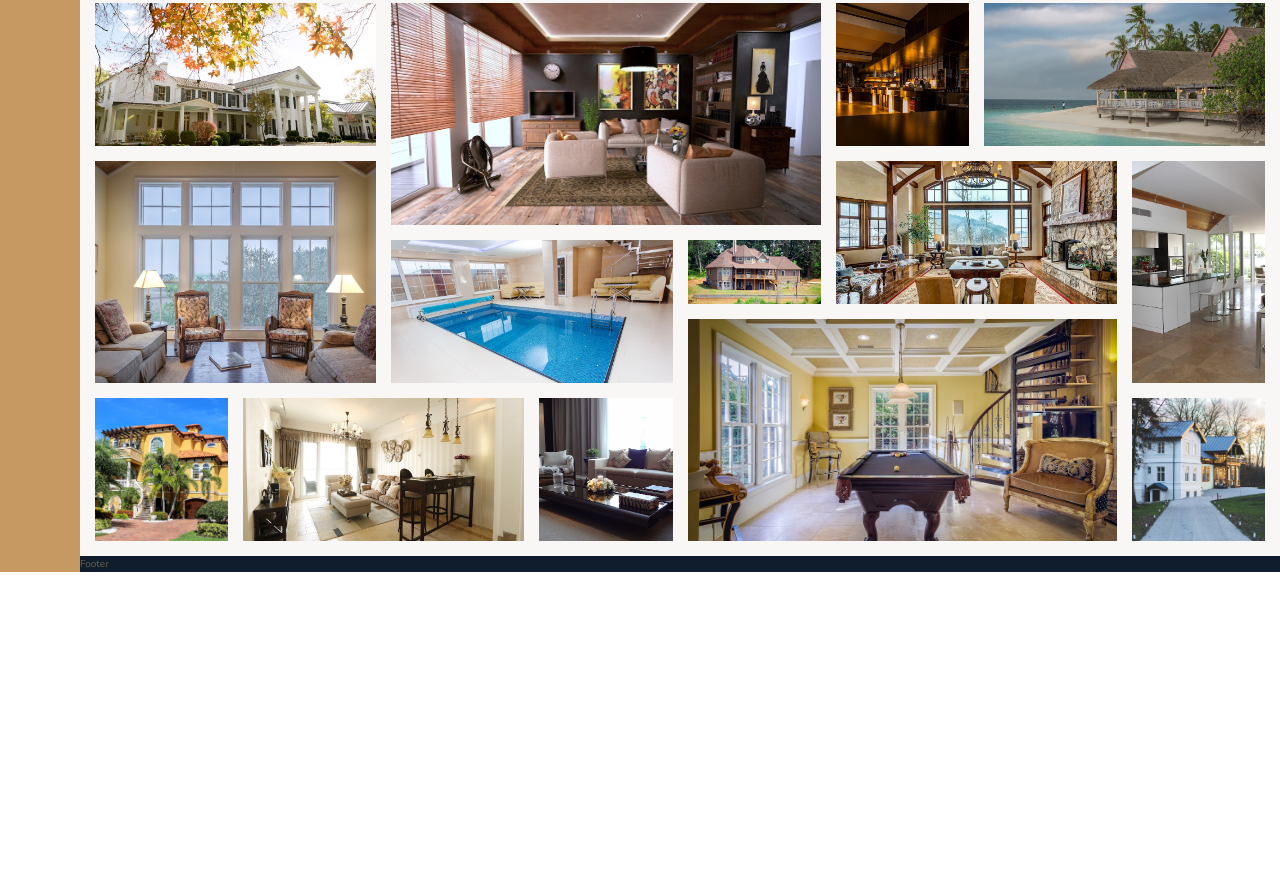
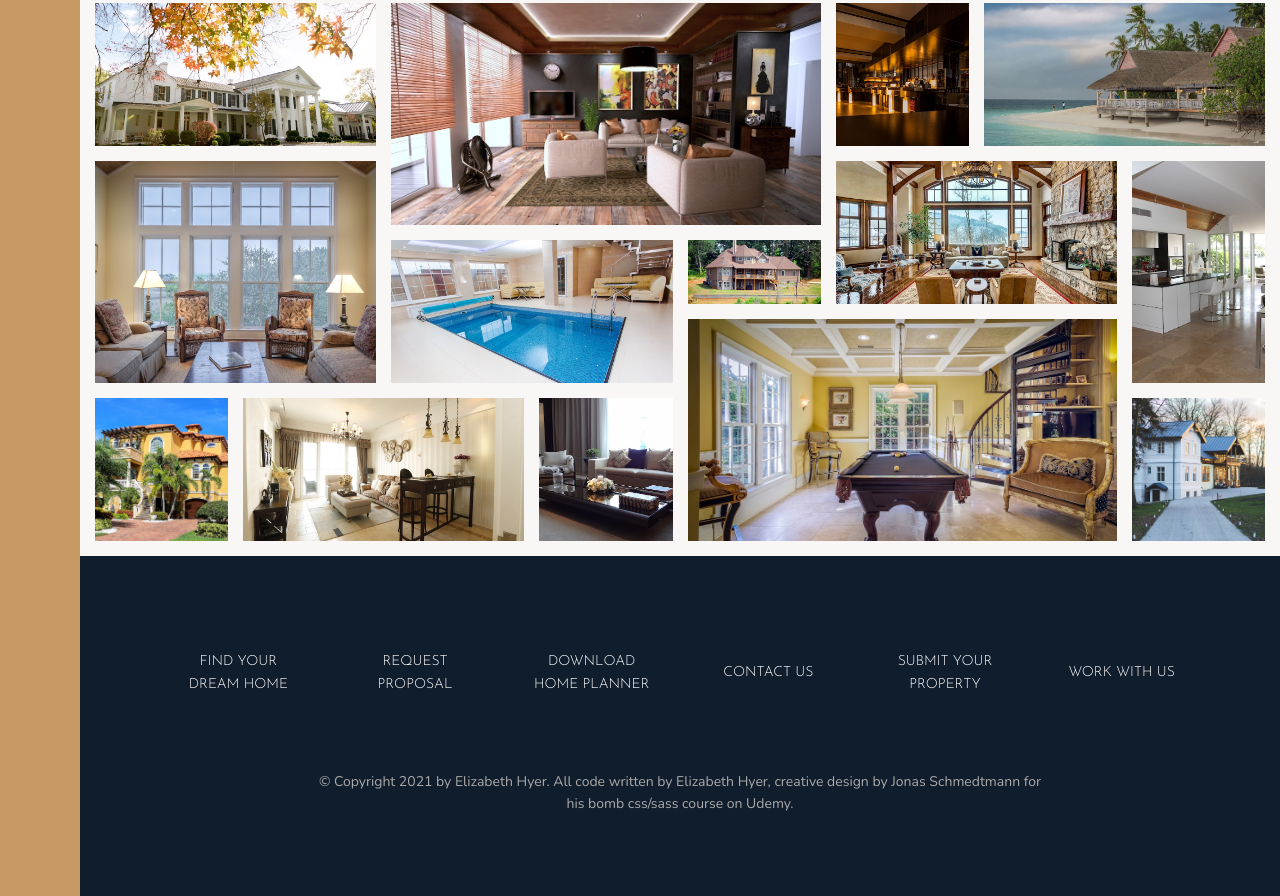
Before and after one commit to elizabethhyer/nexter-css-grid, a website: page index.html in a window 1280 px wide. Shown: the part 3084-3980 px from the top of the page. Before the commit the page ends 3656 px from the top, so only its background shows below. Drawn offline with nearby package versions, Linux system fonts and the light colour scheme.

Commit message:
Built footer section

```diff
--- a/index.html
+++ b/index.html
@@ -356,6 +356,32 @@
         <img src="img/gal-14.jpeg" alt="Gallery image" class="gallery__img" />
       </figure>
     </section>
-    <footer class="footer">Footer</footer>
+    <footer class="footer">
+      <ul class="nav">
+        <li class="nav__item">
+          <a href="#" class="nav__link">Find your dream home</a>
+        </li>
+        <li class="nav__item">
+          <a href="#" class="nav__link">Request proposal</a>
+        </li>
+        <li class="nav__item">
+          <a href="#" class="nav__link">Download home planner</a>
+        </li>
+        <li class="nav__item">
+          <a href="#" class="nav__link">Contact us</a>
+        </li>
+        <li class="nav__item">
+          <a href="#" class="nav__link">Submit your property</a>
+        </li>
+        <li class="nav__item">
+          <a href="#" class="nav__link">Work with us</a>
+        </li>
+      </ul>
+      <p class="copyright">
+        &copy; Copyright 2021 by Elizabeth Hyer. All code written by Elizabeth
+        Hyer, creative design by Jonas Schmedtmann for his bomb css/sass course
+        on Udemy.
+      </p>
+    </footer>
   </body>
 </html>
--- a/sass/_footer.scss
+++ b/sass/_footer.scss
@@ -1,4 +1,43 @@
 .footer {
   background-color: $color-secondary;
   grid-column: full-start / full-end;
+  padding: 8rem;
 }
+
+.nav {
+  list-style: none;
+
+  display: grid;
+  grid-template-columns: repeat(auto-fit, minmax(15rem, 1fr));
+  grid-gap: 2rem;
+  align-items: center;
+
+  &__link:link,
+  &__link:visited {
+    font-size: 1.4rem;
+    color: #fff;
+    text-decoration: none;
+    font-family: $font-display;
+    text-transform: uppercase;
+    text-align: center;
+    padding: 1.5rem;
+    display: block;
+    transition: all 0.2s;
+  }
+
+  &__link:hover,
+  &__link:active {
+    background-color: rgba(#fff, 0.05);
+    transform: translateY(-3px);
+  }
+}
+
+.copyright {
+  font-size: 1.4rem;
+  color: $color-grey-light-2;
+  margin-top: 6rem;
+  margin-right: auto;
+  margin-left: auto;
+  text-align: center;
+  width: 70%;
+}
```
Also changed, not shown: css/style.css.
